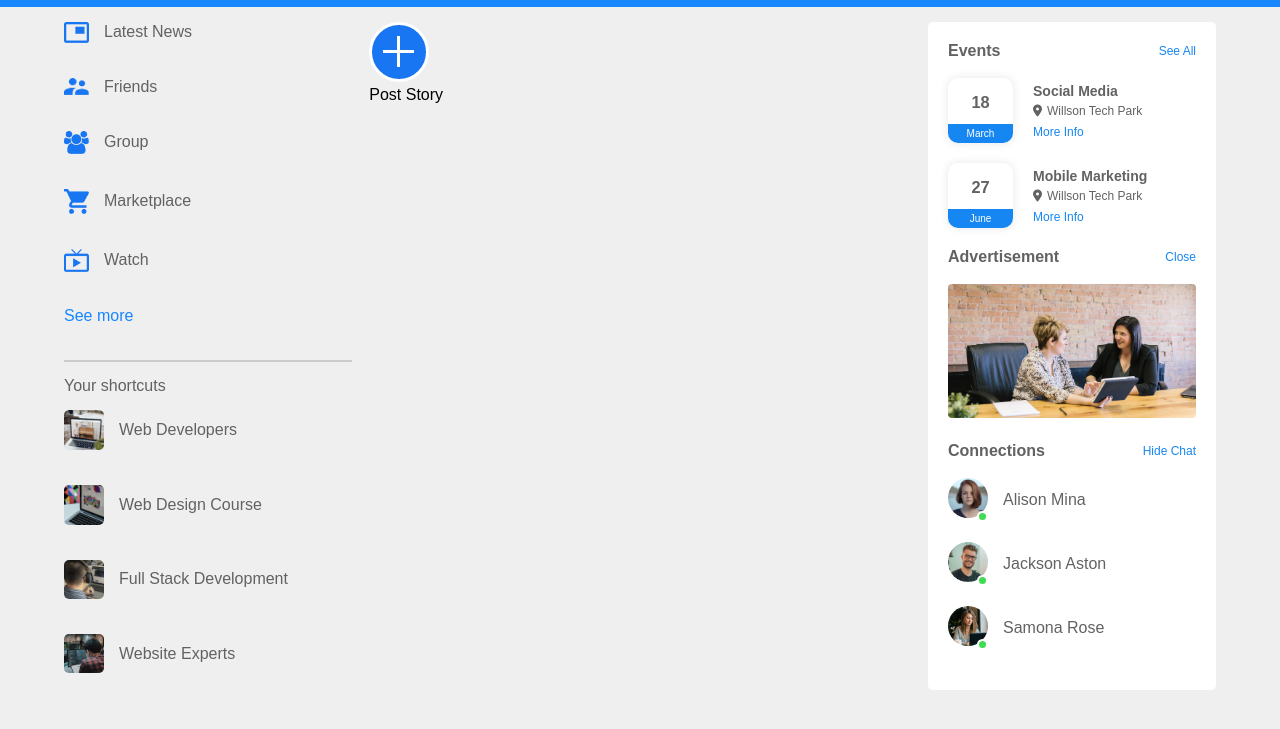
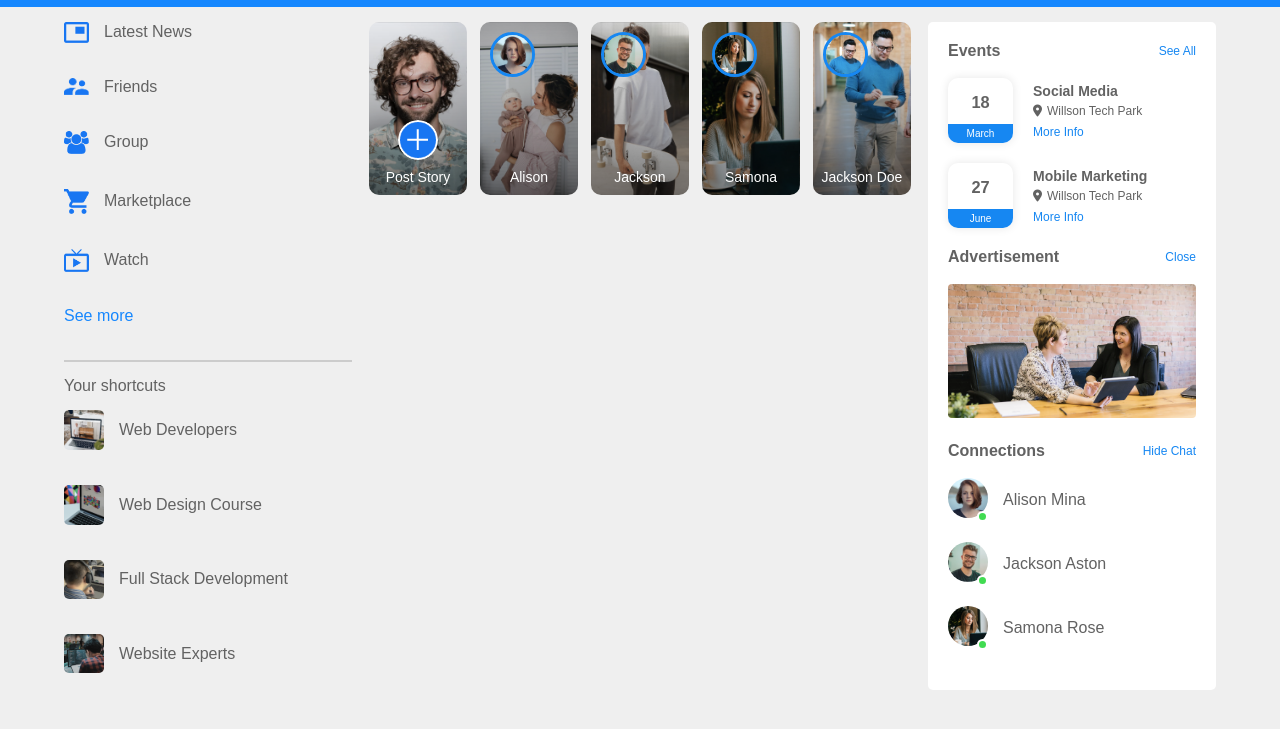
Before and after one commit to Abdur-Rahman-Apu/SocialBook, a plain HTML site: page index.html in a window 1280 px wide. Shown: the part 57-786 px from the top of the page. Drawn offline with Linux system fonts and the light colour scheme.

Commit message:
story gallery is completed

```diff
--- a/index.html
+++ b/index.html
@@ -59,10 +59,28 @@
 
         <!-- main content  -->
         <div class="main-content">
+
+            <!-- story gallery  -->
             <div class="story-gallery">
-                <div class="story">
+                <div class="story story1">
                     <img src="./images/upload.png" alt="story">
                     <p>Post Story</p>
+                </div>
+                <div class="story story2">
+                    <img src="./images/member-1.png" alt="story">
+                    <p>Alison</p>
+                </div>
+                <div class="story story3">
+                    <img src="./images/member-2.png" alt="story">
+                    <p>Jackson</p>
+                </div>
+                <div class="story story4">
+                    <img src="./images/member-3.png" alt="story">
+                    <p>Samona</p>
+                </div>
+                <div class="story story5">
+                    <img src="./images/member-4.png" alt="story">
+                    <p>Jackson Doe</p>
                 </div>
             </div>
         </div>
--- a/style.css
+++ b/style.css
@@ -246,3 +246,70 @@ nav {
   top: unset;
   bottom: 0;
 }
+
+/* main content  */
+
+.story-gallery {
+  display: flex;
+  justify-content: space-between;
+  margin-bottom: 20px;
+}
+
+.story {
+  position: relative;
+  flex-basis: 18%;
+  background-image: linear-gradient(transparent, rgba(0, 0, 0, 0.5)),
+    url(images/status-1.png);
+  background-size: cover;
+  background-position: center;
+  padding-top: 32%;
+  border-radius: 10px;
+}
+
+.story img {
+  position: absolute;
+  width: 45px;
+  border-radius: 50%;
+  top: 10px;
+  left: 10px;
+  border: 3px solid #1687f2;
+}
+
+.story p {
+  position: absolute;
+  width: 100%;
+  bottom: 10px;
+  font-size: 14px;
+  color: #fff;
+  text-align: center;
+}
+
+.story1 {
+  background-image: linear-gradient(transparent, rgba(0, 0, 0, 0.5)),
+    url("./images/status-1.png");
+}
+.story2 {
+  background-image: linear-gradient(transparent, rgba(0, 0, 0, 0.5)),
+    url("./images/status-2.png");
+}
+.story3 {
+  background-image: linear-gradient(transparent, rgba(0, 0, 0, 0.5)),
+    url(./images/status-3.png);
+}
+.story4 {
+  background-image: linear-gradient(transparent, rgba(0, 0, 0, 0.5)),
+    url(./images/status-4.png);
+}
+.story5 {
+  background-image: linear-gradient(transparent, rgba(0, 0, 0, 0.5)),
+    url(./images/status-5.png);
+}
+
+.story1 img {
+  width: 40px;
+  top: unset;
+  left: 50%;
+  bottom: 35px;
+  transform: translateX(-50%);
+  border: 0;
+}
```
